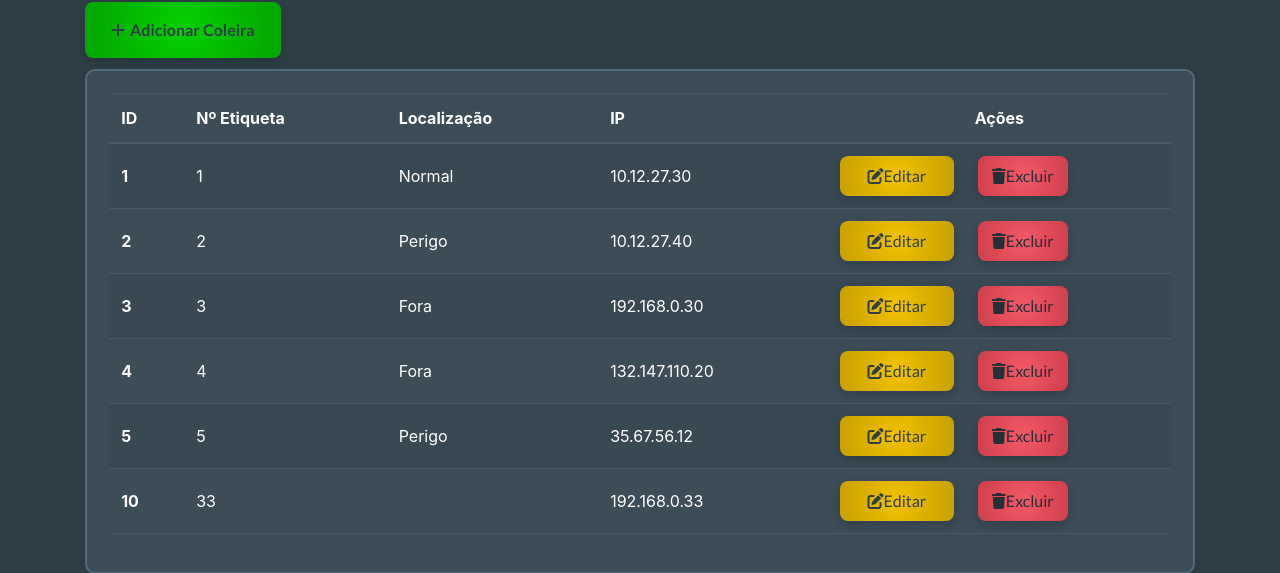
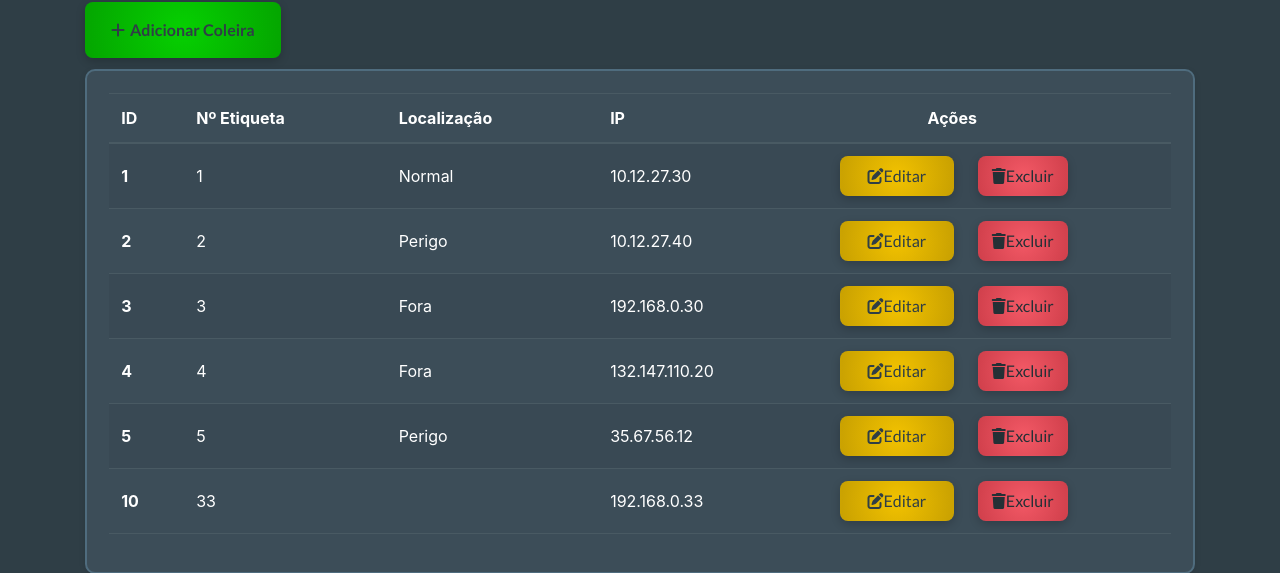
Before and after one commit to bubatag/crud-express, a Node server app: page /coleiras in a window 1280 px wide. Shown: the part 120-693 px from the top of the page. Run offline with Node 20, Linux system fonts and the light colour scheme; data comes from the database, SQL or seed files in the repository; some libraries are stand-ins or nearby versions.

Commit message:
Alinhamento de Ações em "Coleiras"

```diff
--- a/views/coleiras.ejs
+++ b/views/coleiras.ejs
@@ -21,7 +21,7 @@
           <th scope="col">Nº Etiqueta</th>
           <th scope="col">Localização</th>
           <th scope="col">IP</th>
-          <th scope="col" colspan="2" style="text-align: center">Ações</th>
+          <th scope="col" colspan="2" style="text-align: center; padding-right: 10%;">Ações</th>
         </tr>
       </thead>
       <tbody>
```
